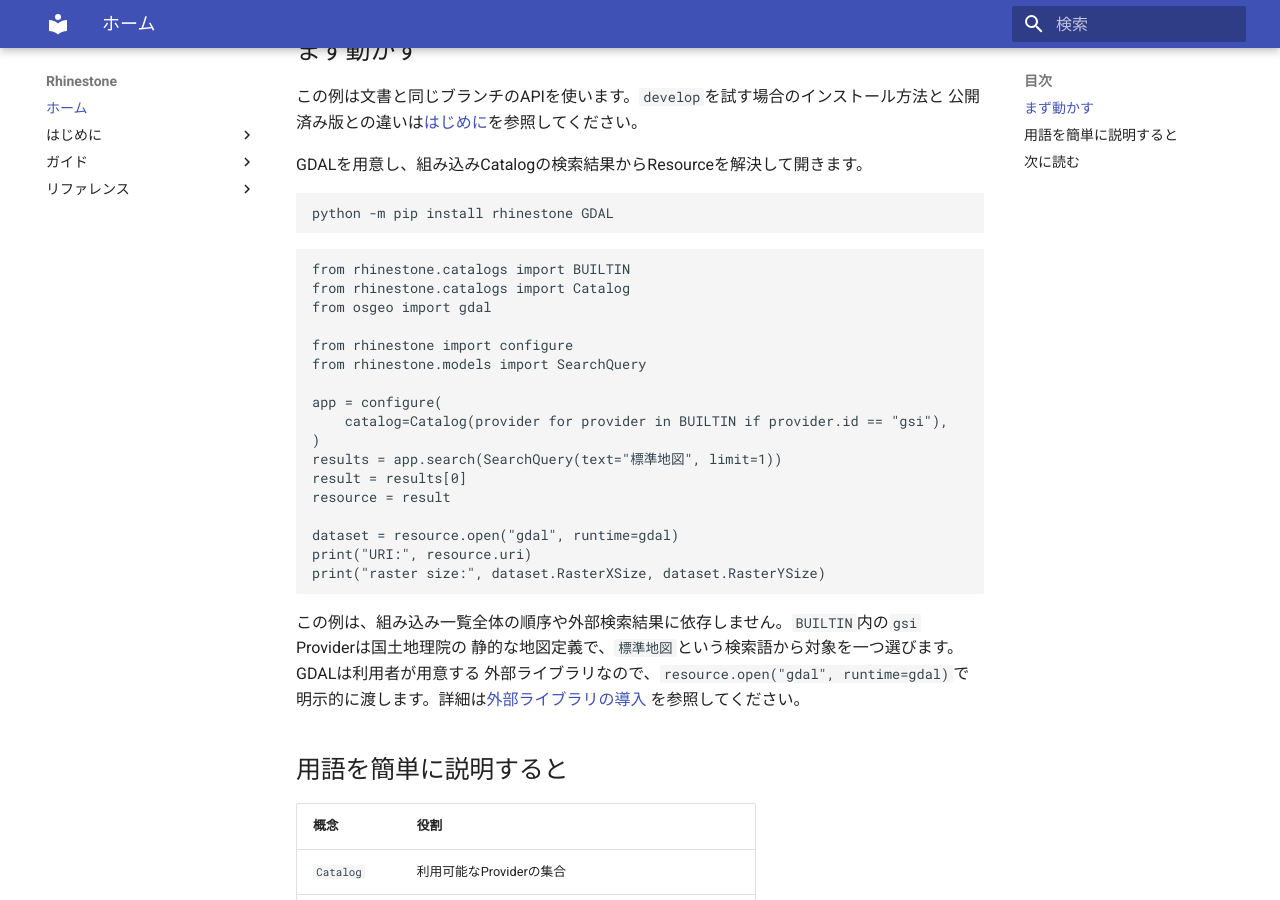
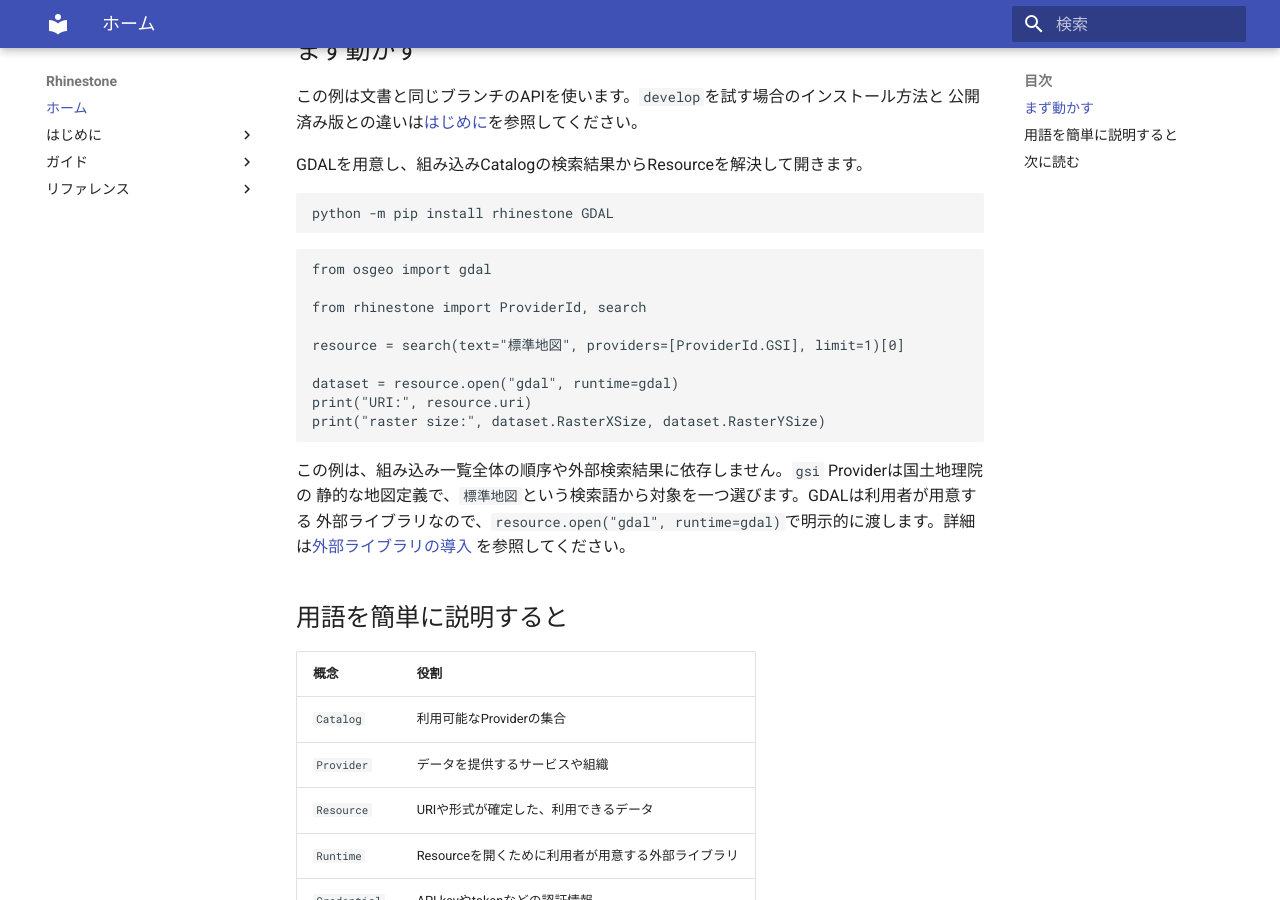
Before and after one commit to u-kitazawa/rhinestone, an MkDocs documentation site: the page built from docs/index.md, in a window 1280 px wide and 900 px high, scrolled down 335 px. Built offline with MkDocs 1.6.1 and Material for MkDocs 9.7.7, drawn with Linux system fonts in a browser that asks for light colours.

Commit message:
docs: complete first-use search Resource open path

````diff
--- a/docs/index.md
+++ b/docs/index.md
@@ -20,26 +20,18 @@ python -m pip install rhinestone GDAL
 ```
 
 ```python
-from rhinestone.catalogs import BUILTIN
-from rhinestone.catalogs import Catalog
 from osgeo import gdal
 
-from rhinestone import configure
-from rhinestone.models import SearchQuery
+from rhinestone import ProviderId, search
 
-app = configure(
-    catalog=Catalog(provider for provider in BUILTIN if provider.id == "gsi"),
-)
-results = app.search(SearchQuery(text="標準地図", limit=1))
-result = results[0]
-resource = result
+resource = search(text="標準地図", providers=[ProviderId.GSI], limit=1)[0]
 
 dataset = resource.open("gdal", runtime=gdal)
 print("URI:", resource.uri)
 print("raster size:", dataset.RasterXSize, dataset.RasterYSize)
 ```
 
-この例は、組み込み一覧全体の順序や外部検索結果に依存しません。`BUILTIN`内の`gsi` Providerは国土地理院の
+この例は、組み込み一覧全体の順序や外部検索結果に依存しません。`gsi` Providerは国土地理院の
 静的な地図定義で、`標準地図`という検索語から対象を一つ選びます。GDALは利用者が用意する
 外部ライブラリなので、`resource.open("gdal", runtime=gdal)`で明示的に渡します。詳細は[外部ライブラリの導入](runtimes.md)
 を参照してください。
````
Also changed, not shown: README.md (+1 -2 lines), docs/getting-started.md (+19 -0 lines), 1 other file.
